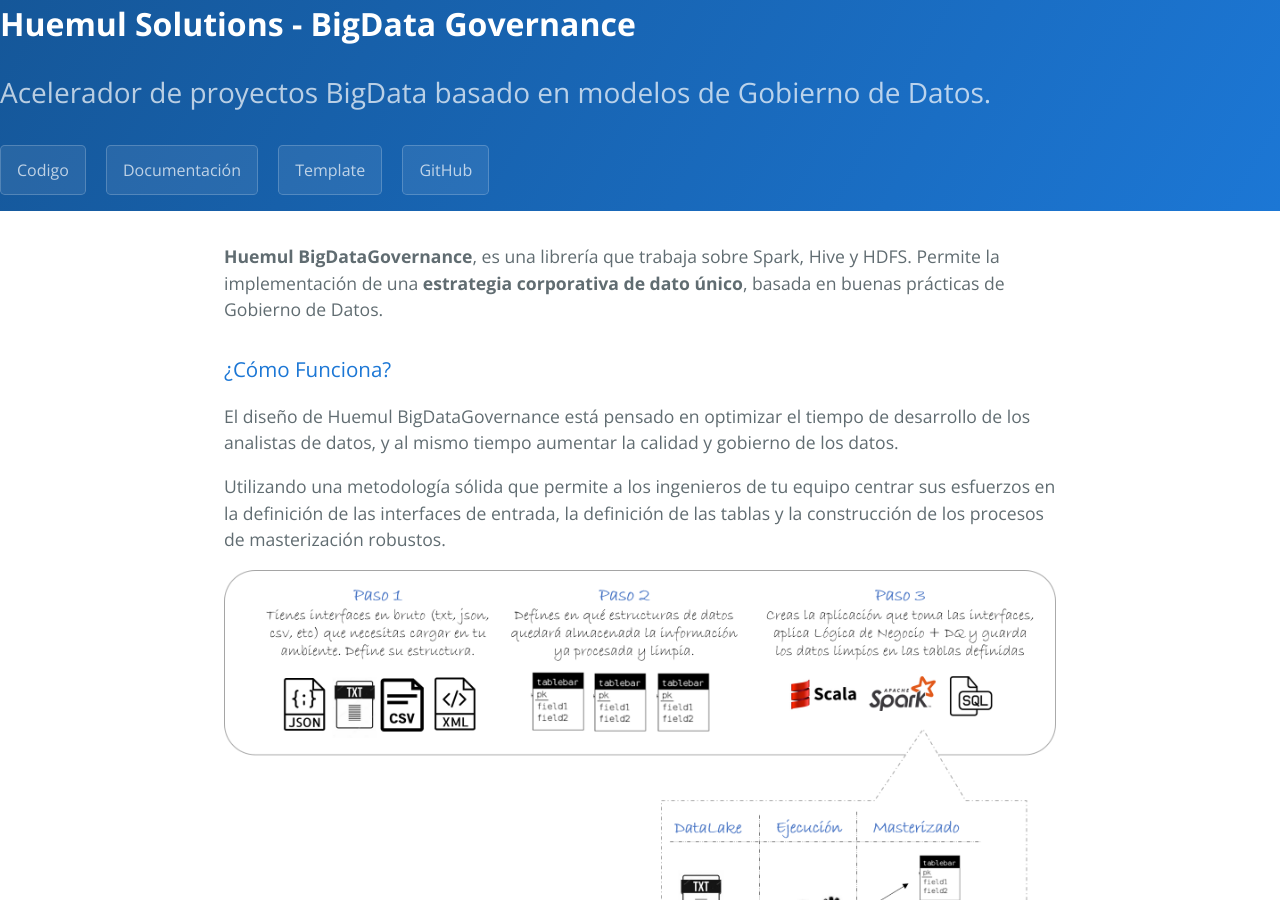
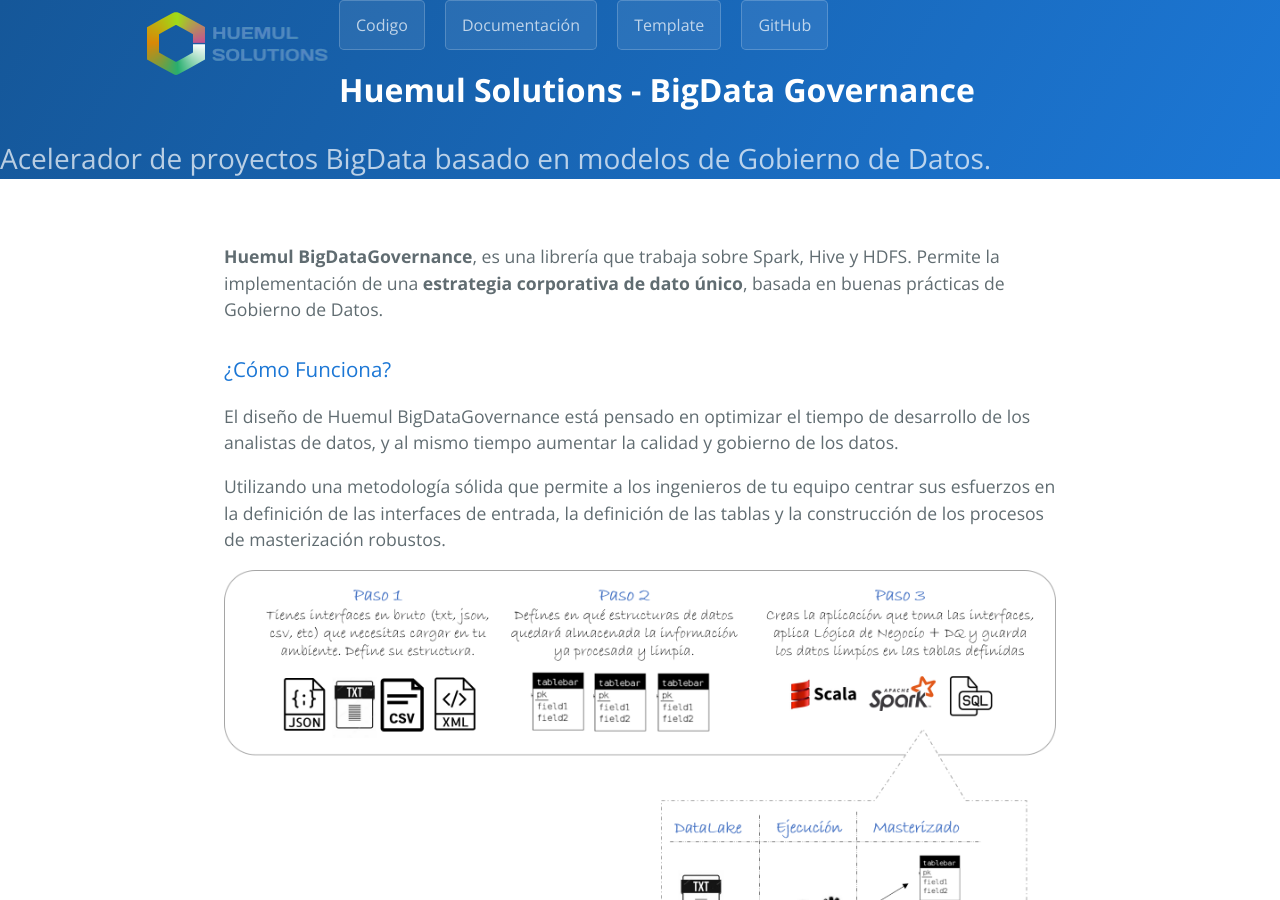
Before and after one commit to HuemulSolutions/HuemulSolutions.github.io, a Jekyll site: the page built from index.md, in a window 1280 px wide and 900 px high. Built offline with Jekyll 4.4.1, drawn with Linux system fonts in a browser that asks for light colours.

Commit message:
Update default.html

```diff
--- a/_layouts/default.html
+++ b/_layouts/default.html
@@ -24,14 +24,23 @@
 
     <header class="page-header" style="padding:0px;" role="banner">
 
+      <div style="position: relative;width: 100%;max-width: 1024px;margin: 0 auto;padding: 0 15px;">
+        <div style="float:left">
+          <img src="/Huemul_Logo_v3.png">
+        </div>
+
+        {% if site.show_downloads %}
+          <a href="codigo.html" class="btn">Codigo</a>
+          <a href="documentacion.html" class="btn">Documentación</a>
+          <a href="template.html" class="btn">Template</a>
+          <a href="https://github.com/HuemulSolutions/Bigdata-Governance" class="btn">GitHub</a>
+        {% endif %}
+
+      </div>
+
       <h1 class="project-name" style="font-size: 32px">{{ site.title | default: site.github.repository_name }}</h1>
       <h2 class="project-tagline" style="font-size: 28px">{{ site.description | default: site.github.project_tagline }}</h2>
-      {% if site.show_downloads %}
-        <a href="codigo.html" class="btn">Codigo</a>
-        <a href="documentacion.html" class="btn">Documentación</a>
-        <a href="template.html" class="btn">Template</a>
-        <a href="https://github.com/HuemulSolutions/Bigdata-Governance" class="btn">GitHub</a>
-      {% endif %}
+
 
     </header>
 
```
